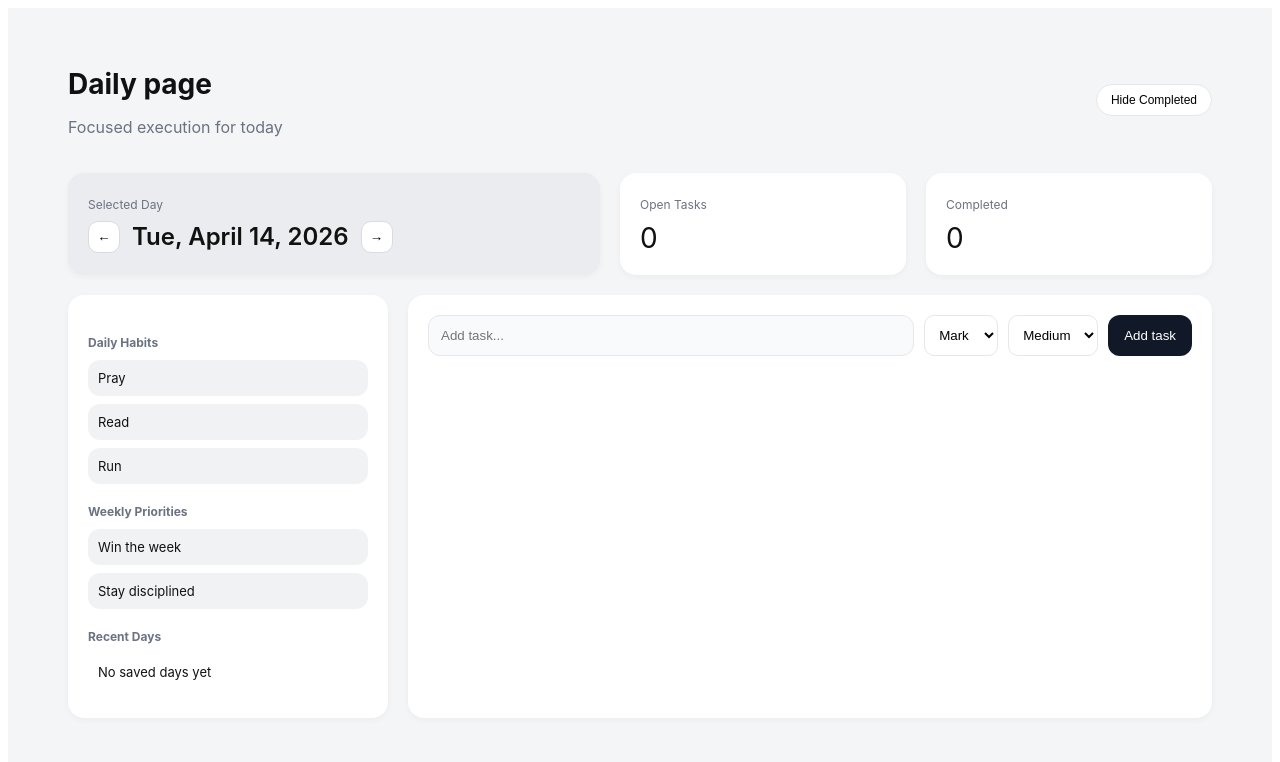
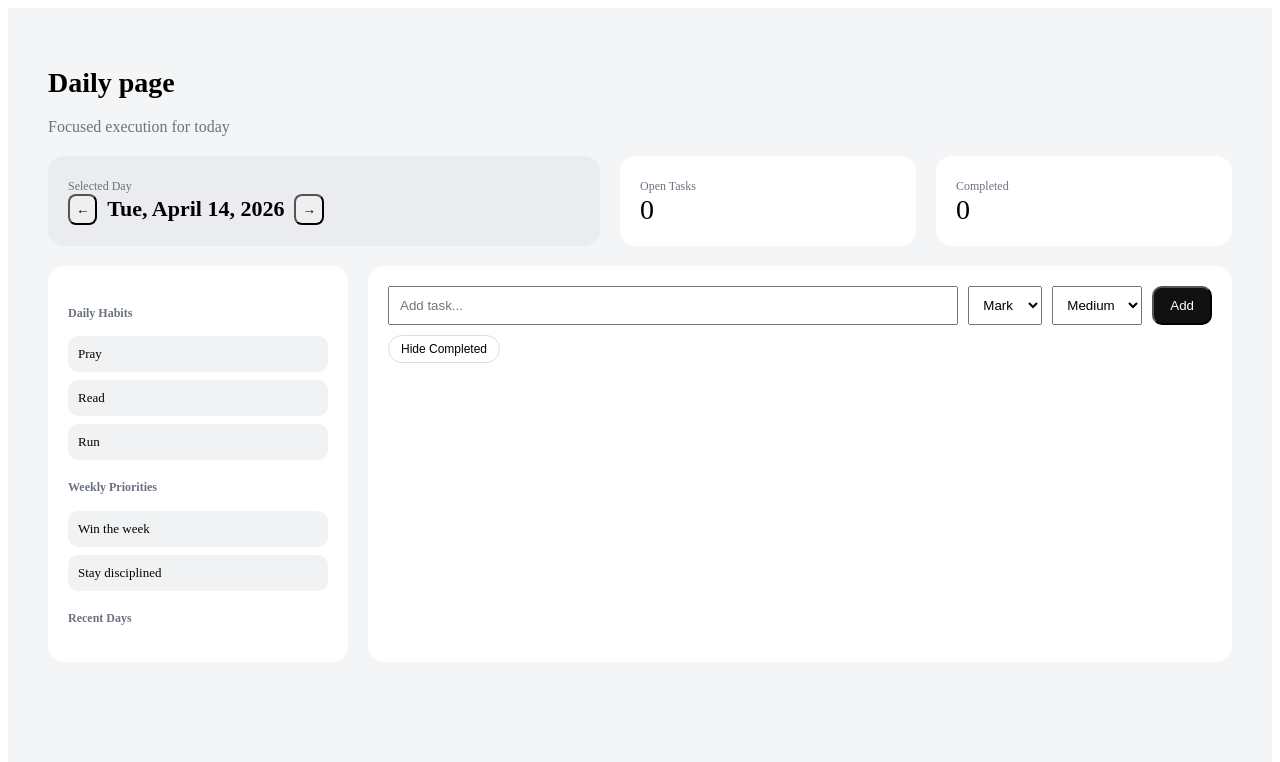
Before and after one commit to nikitaline-code/nl-operating-system, a Next.js app: page /tasks in a window 1280 px wide. Shown: the top 762 px of the page. Built offline with nearby package versions, Linux system fonts and the light colour scheme.

Commit message:
Update tasks.js

```diff
--- a/pages/tasks.js
+++ b/pages/tasks.js
@@ -1,10 +1,10 @@
 import { useEffect, useMemo, useState } from "react";
 
 function formatDateKey(date) {
-  const year = date.getFullYear();
-  const month = String(date.getMonth() + 1).padStart(2, "0");
-  const day = String(date.getDate()).padStart(2, "0");
-  return `${year}-${month}-${day}`;
+  const y = date.getFullYear();
+  const m = String(date.getMonth() + 1).padStart(2, "0");
+  const d = String(date.getDate()).padStart(2, "0");
+  return `${y}-${m}-${d}`;
 }
 
 function formatPrettyDate(date) {
@@ -77,7 +77,7 @@ export default function Tasks() {
   const addTask = () => {
     if (!taskText.trim()) return;
 
-    const nextTasks = [
+    const next = [
       ...tasks,
       {
         id: Date.now(),
@@ -90,7 +90,7 @@ export default function Tasks() {
 
     setTasksByDate((prev) => ({
       ...prev,
-      [dateKey]: nextTasks,
+      [dateKey]: next,
     }));
 
     setTaskText("");
@@ -116,16 +116,16 @@ export default function Tasks() {
     }));
   };
 
-  const handleDragStart = (index) => setDragIndex(index);
+  const handleDragStart = (i) => setDragIndex(i);
 
-  const handleDrop = (index) => {
+  const handleDrop = (i) => {
     if (dragIndex === null) return;
 
     const updated = [...tasks];
     const dragged = updated[dragIndex];
 
     updated.splice(dragIndex, 1);
-    updated.splice(index, 0, dragged);
+    updated.splice(i, 0, dragged);
 
     setTasksByDate((prev) => ({
       ...prev,
@@ -138,46 +138,29 @@ export default function Tasks() {
   const open = tasks.filter((t) => !t.done).length;
   const done = tasks.filter((t) => t.done).length;
 
-  const availableDays = Object.keys(tasksByDate)
+  const recentDays = Object.keys(tasksByDate)
     .sort((a, b) => (a < b ? 1 : -1))
-    .slice(0, 10);
+    .slice(0, 7);
 
   return (
     <div style={styles.page}>
+      {/* HEADER */}
       <div style={styles.header}>
         <div>
           <h1 style={styles.title}>Daily page</h1>
           <p style={styles.subtitle}>Focused execution for today</p>
         </div>
-
-        <button
-          onClick={() => setHideCompleted(!hideCompleted)}
-          style={styles.toggleBtn}
-        >
-          {hideCompleted ? "Show Completed" : "Hide Completed"}
-        </button>
       </div>
 
+      {/* TOP CARDS */}
       <div style={styles.statsRow}>
         <div style={styles.bigDateCard}>
           <span style={styles.statLabel}>Selected Day</span>
 
           <div style={styles.dateRow}>
-            <button
-              style={styles.dateNavBtn}
-              onClick={() => setSelectedDate((d) => shiftDate(d, -1))}
-            >
-              ←
-            </button>
-
+            <button onClick={() => setSelectedDate((d) => shiftDate(d, -1))} style={styles.dateBtn}>←</button>
             <div style={styles.dateText}>{formatPrettyDate(selectedDate)}</div>
-
-            <button
-              style={styles.dateNavBtn}
-              onClick={() => setSelectedDate((d) => shiftDate(d, 1))}
-            >
-              →
-            </button>
+            <button onClick={() => setSelectedDate((d) => shiftDate(d, 1))} style={styles.dateBtn}>→</button>
           </div>
         </div>
 
@@ -192,17 +175,16 @@ export default function Tasks() {
         </div>
       </div>
 
+      {/* MAIN */}
       <div style={styles.main}>
+        {/* LEFT */}
         <div style={styles.left}>
           <h4 style={styles.sectionTitle}>Daily Habits</h4>
 
           {habits.map((h, i) => (
             <div
               key={i}
-              style={{
-                ...styles.habit,
-                opacity: h.done ? 0.4 : 1,
-              }}
+              style={{ ...styles.habit, opacity: h.done ? 0.4 : 1 }}
               onClick={() => toggleHabit(i)}
             >
               {h.name}
@@ -210,67 +192,58 @@ export default function Tasks() {
           ))}
 
           <h4 style={styles.sectionTitle}>Weekly Priorities</h4>
-
           {weekly.map((w, i) => (
-            <div key={i} style={styles.habit}>
-              {w}
-            </div>
+            <div key={i} style={styles.habit}>{w}</div>
           ))}
 
           <h4 style={styles.sectionTitle}>Recent Days</h4>
-
-          {availableDays.length === 0 && (
-            <div style={styles.recentDay}>No saved days yet</div>
-          )}
-
-          {availableDays.map((day) => (
+          {recentDays.map((d) => (
             <div
-              key={day}
+              key={d}
               style={{
-                ...styles.recentDay,
-                background: day === dateKey ? "#e9eefc" : "#f1f2f4",
+                ...styles.recent,
+                background: d === dateKey ? "#e9eefc" : "#f1f2f4",
               }}
-              onClick={() => setSelectedDate(new Date(`${day}T12:00:00`))}
+              onClick={() => setSelectedDate(new Date(`${d}T12:00:00`))}
             >
-              {day}
+              {d}
             </div>
           ))}
         </div>
 
+        {/* RIGHT */}
         <div style={styles.right}>
+          {/* INPUT */}
           <div style={styles.inputRow}>
             <input
-              placeholder="Add task..."
               value={taskText}
               onChange={(e) => setTaskText(e.target.value)}
+              placeholder="Add task..."
               style={styles.input}
             />
 
-            <select
-              value={person}
-              onChange={(e) => setPerson(e.target.value)}
-              style={styles.select}
-            >
+            <select value={person} onChange={(e) => setPerson(e.target.value)} style={styles.select}>
               <option>Mark</option>
               <option>Dane</option>
             </select>
 
-            <select
-              value={priority}
-              onChange={(e) => setPriority(e.target.value)}
-              style={styles.select}
-            >
+            <select value={priority} onChange={(e) => setPriority(e.target.value)} style={styles.select}>
               <option>High</option>
               <option>Medium</option>
               <option>Low</option>
             </select>
 
-            <button onClick={addTask} style={styles.addBtn}>
-              Add task
+            <button onClick={addTask} style={styles.addBtn}>Add</button>
+          </div>
+
+          {/* 🔥 MOVED TOGGLE HERE */}
+          <div style={styles.taskToolbar}>
+            <button onClick={() => setHideCompleted(!hideCompleted)} style={styles.toggle}>
+              {hideCompleted ? "Show Completed" : "Hide Completed"}
             </button>
           </div>
 
-          <div style={styles.taskList}>
+          {/* TASKS */}
           {tasks
             .filter((t) => (hideCompleted ? !t.done : true))
             .map((t, i) => (
@@ -280,241 +253,73 @@ export default function Tasks() {
                 onDragStart={() => handleDragStart(i)}
                 onDragOver={(e) => e.preventDefault()}
                 onDrop={() => handleDrop(i)}
-                  style={{
-                    ...styles.task,
-                    opacity: t.done ? 0.4 : 1,
-                  }}
+                style={{ ...styles.task, opacity: t.done ? 0.4 : 1 }}
               >
-                  <div
-                    style={styles.taskText}
-                    onClick={() => toggleTask(i)}
-                  >
+                <div onClick={() => toggleTask(i)} style={styles.taskText}>
                   {t.text}
                 </div>
 
                 <div style={styles.taskRight}>
-                    <span
-                      style={{
-                        ...styles.priorityPill,
-                        background:
-                          t.priority === "High"
-                            ? "#fee2e2"
-                            : t.priority === "Medium"
-                            ? "#fef3c7"
-                            : "#e0f2fe",
-                      }}
-                    >
-                      {t.priority}
-                    </span>
-
-                    <span style={styles.personPill}>{t.person}</span>
+                  <span style={styles.priority}>{t.priority}</span>
+                  <span style={styles.person}>{t.person}</span>
                 </div>
               </div>
             ))}
         </div>
       </div>
     </div>
-    </div>
   );
 }
 
+/* ---------- STYLES ---------- */
+
 const styles = {
-  page: {
-    background: "#f4f5f7",
-    minHeight: "100vh",
-    padding: "40px 60px",
-    fontFamily: "Inter, sans-serif",
-    color: "#111",
-  },
+  page: { background: "#f4f5f7", minHeight: "100vh", padding: 40 },
+  header: { marginBottom: 20 },
+  title: { fontSize: 28 },
+  subtitle: { color: "#6b7280" },
 
-  header: {
-    display: "flex",
-    justifyContent: "space-between",
-    alignItems: "center",
-    marginBottom: 20,
-  },
+  statsRow: { display: "flex", gap: 20, marginBottom: 20 },
 
-  title: {
-    fontSize: 28,
-    marginBottom: 4,
-  },
+  bigDateCard: { flex: 2, background: "#ebecef", padding: 20, borderRadius: 16 },
+  statCard: { flex: 1, background: "#fff", padding: 20, borderRadius: 16 },
 
-  subtitle: {
-    color: "#6b7280",
-  },
+  statLabel: { fontSize: 12, color: "#6b7280" },
+  statValue: { fontSize: 28 },
 
-  toggleBtn: {
+  dateRow: { display: "flex", alignItems: "center", gap: 10 },
+  dateText: { fontSize: 22, fontWeight: 600 },
+  dateBtn: { padding: 6, borderRadius: 8 },
+
+  main: { display: "flex", gap: 20 },
+
+  left: { width: 260, background: "#fff", padding: 20, borderRadius: 16 },
+  right: { flex: 1, background: "#fff", padding: 20, borderRadius: 16 },
+
+  sectionTitle: { fontSize: 12, color: "#6b7280", marginTop: 20 },
+
+  habit: { padding: 10, background: "#f1f2f4", borderRadius: 10, marginBottom: 8, fontSize: 13 },
+  recent: { padding: 10, borderRadius: 10, marginBottom: 6, fontSize: 13 },
+
+  inputRow: { display: "flex", gap: 10, marginBottom: 10 },
+  input: { flex: 1, padding: 10 },
+  select: { padding: 10 },
+  addBtn: { padding: "10px 16px", background: "#111", color: "#fff", borderRadius: 10 },
+
+  taskToolbar: { marginBottom: 10 },
+
+  toggle: {
+    padding: "6px 12px",
+    borderRadius: 999,
+    border: "1px solid #ddd",
     background: "#fff",
-    border: "1px solid #e5e7eb",
-    padding: "8px 14px",
-    borderRadius: 999,
-    cursor: "pointer",
     fontSize: 12,
   },
 
-  statsRow: {
-    display: "flex",
-    gap: 20,
-    marginBottom: 20,
-  },
+  task: { display: "flex", justifyContent: "space-between", padding: 10, borderBottom: "1px solid #eee" },
+  taskText: { fontSize: 13 },
 
-  bigDateCard: {
-    background: "#ebecef",
-    borderRadius: 16,
-    padding: 20,
-    flex: 2,
-    boxShadow: "0 2px 6px rgba(0,0,0,0.04)",
-  },
-
-  dateRow: {
-    display: "flex",
-    alignItems: "center",
-    gap: 12,
-    marginTop: 8,
-  },
-
-  dateText: {
-    fontSize: 24,
-    fontWeight: 600,
-  },
-
-  dateNavBtn: {
-    background: "#fff",
-    border: "1px solid #d8dbe2",
-    borderRadius: 10,
-    width: 32,
-    height: 32,
-    cursor: "pointer",
-  },
-
-  statCard: {
-    background: "#fff",
-    borderRadius: 16,
-    padding: 20,
-    flex: 1,
-    boxShadow: "0 2px 6px rgba(0,0,0,0.04)",
-  },
-
-  statLabel: {
-    fontSize: 12,
-    color: "#6b7280",
-  },
-
-  statValue: {
-    fontSize: 28,
-    marginTop: 8,
-  },
-
-  main: {
-    display: "flex",
-    gap: 20,
-  },
-
-  left: {
-    width: 280,
-    background: "#fff",
-    padding: 20,
-    borderRadius: 16,
-    boxShadow: "0 2px 6px rgba(0,0,0,0.04)",
-  },
-
-  right: {
-    flex: 1,
-    background: "#fff",
-    padding: 20,
-    borderRadius: 16,
-    boxShadow: "0 2px 6px rgba(0,0,0,0.04)",
-  },
-
-  sectionTitle: {
-    fontSize: 12,
-    color: "#6b7280",
-    marginBottom: 10,
-    marginTop: 20,
-  },
-
-  habit: {
-    background: "#f1f2f4",
-    padding: 10,
-    borderRadius: 12,
-    marginBottom: 8,
-    cursor: "pointer",
-    fontSize: 13,
-  },
-
-  recentDay: {
-    padding: 10,
-    borderRadius: 12,
-    marginBottom: 8,
-    cursor: "pointer",
-    fontSize: 13,
-  },
-
-  inputRow: {
-    display: "flex",
-    gap: 10,
-    marginBottom: 20,
-  },
-
-  input: {
-    flex: 1,
-    padding: 12,
-    borderRadius: 12,
-    border: "1px solid #e5e7eb",
-    background: "#f9fafb",
-  },
-
-  select: {
-    padding: 10,
-    borderRadius: 10,
-    border: "1px solid #e5e7eb",
-    background: "#fff",
-  },
-
-  addBtn: {
-    background: "#111827",
-    color: "#fff",
-    border: "none",
-    padding: "10px 16px",
-    borderRadius: 12,
-    cursor: "pointer",
-  },
-
-  taskList: {
-    marginTop: 10,
-  },
-
-  task: {
-    display: "flex",
-    justifyContent: "space-between",
-    alignItems: "center",
-    padding: "12px 0",
-    borderBottom: "1px solid #f0f0f0",
-    cursor: "grab",
-  },
-
-  taskText: {
-    fontSize: 13,
-    cursor: "pointer",
-  },
-
-  taskRight: {
-    display: "flex",
-    alignItems: "center",
-    gap: 12,
-  },
-
-  priorityPill: {
-    fontSize: 12,
-    color: "#6b7280",
-    padding: "4px 10px",
-    borderRadius: 999,
-  },
-
-  personPill: {
-    fontSize: 12,
-    background: "#eef2ff",
-    padding: "4px 10px",
-    borderRadius: 999,
-  },
+  taskRight: { display: "flex", gap: 10 },
+  priority: { fontSize: 12, color: "#6b7280" },
+  person: { fontSize: 12, background: "#eef2ff", padding: "4px 8px", borderRadius: 999 },
 };
```
Lines whose indentation alone changed are shown as unchanged.
